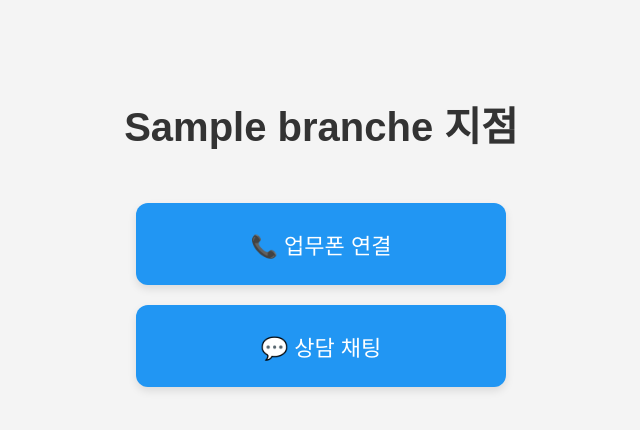
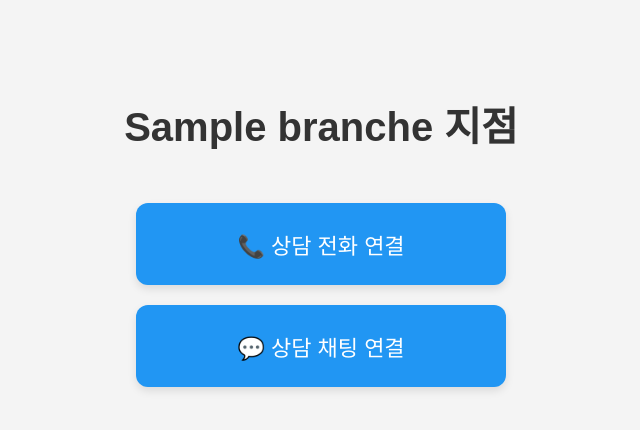
Before and after one commit to choiwonkyu/flask-qr-app, a Flask app: a page that uses templates/branch_page.html in a window 1280 px wide. Shown: the top 430 px of the page, without its empty margins (319-959 px from the left). Run offline with Flask 3, Linux system fonts and the light colour scheme; a database or web service that is not in the repository returns one stand-in record (values such as "Sample title"); some libraries are stand-ins or nearby versions.

Commit message:
지점페이지 문구 수정

```diff
--- a/templates/branch_page.html
+++ b/templates/branch_page.html
@@ -39,7 +39,7 @@
 </head>
 <body>
     <h1>{{ branch.name }} 지점</h1>
-    <a href="tel:{{ branch.phone }}" class="btn">📞 업무폰 연결</a>
-    <a href="{{ branch.chat_url }}" class="btn">💬 상담 채팅</a>
+    <a href="tel:{{ branch.phone }}" class="btn">📞 상담 전화 연결</a>
+    <a href="{{ branch.chat_url }}" class="btn">💬 상담 채팅 연결</a>
 </body>
 </html>
```
